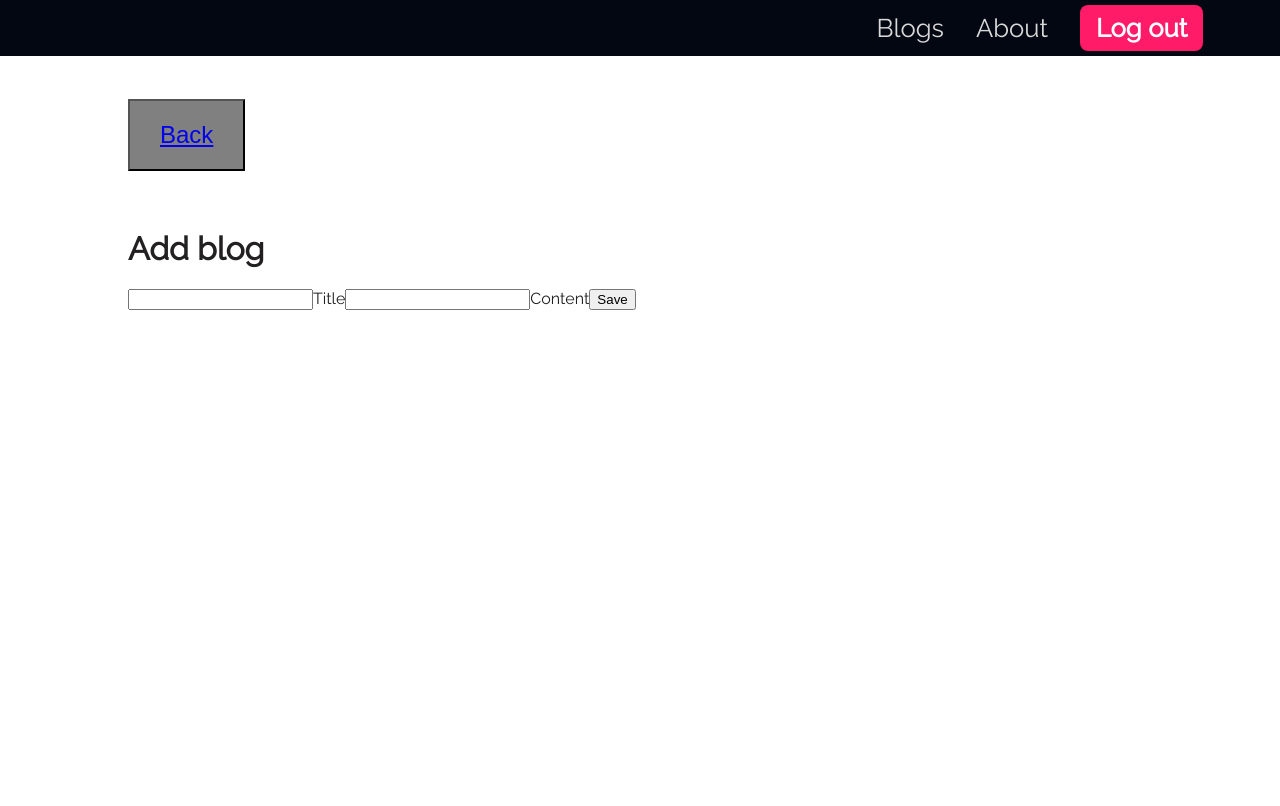
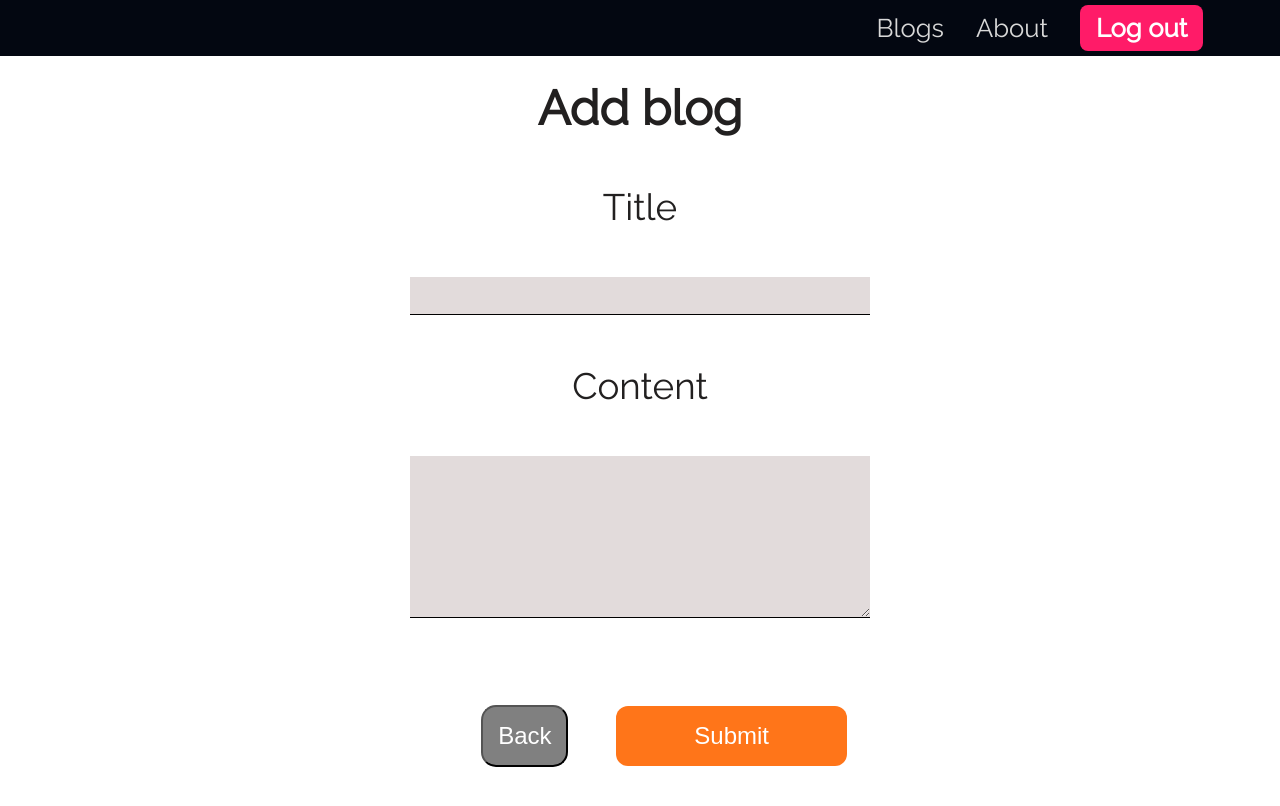
Before and after one commit to sergiornelas/guaostudio, a React (Create React App) app in the folder admin-frontend/: page /blogs/add in a window 1280 px wide. Shown: the top 806 px of the page. Built offline with nearby package versions, Linux system fonts and the light colour scheme; no server answers.

Commit message:
styling checkpoint 2

```diff
--- a/admin-frontend/src/App.css
+++ b/admin-frontend/src/App.css
@@ -81,14 +81,91 @@ ul{
   text-align: center;
 }
 
+.subtitle{
+  font-size: 2.3rem;
+  font-weight: inherit;
+  text-align: center;
+  margin-bottom: 3rem;
+}
+
 .no-decoration{
   text-decoration: none;
   color: black;
 }
 
-.btn-grey {
-  padding: 20px 30px;
+.bold{
+  color:black;
+  font-weight: bold;
+}
+
+.btn-grey, .btn-grey-special {
+  padding: 15px;
   background-color: gray;
   color: white;
   font-size: 1.5rem;
+  margin: 0 3rem;
+  border-radius: 15px;
+  cursor: pointer;
 }
+
+.btn-grey:hover{
+  background-color: rgb(70, 70, 70);
+  color: white;
+}
+
+.btn-grey-special{
+  background-color: rgb(255, 117, 25);
+}
+
+.btn-grey-special:hover{
+  background-color: rgb(172, 69, 0);
+}
+
+.input_style{
+  font-size: 1.1rem;
+  width: 60%;
+  padding: .5rem;
+  border:none;
+  border-bottom: 1.3px black solid;
+  background-color: rgb(226, 219, 219);
+  display: block;
+  margin: 0 auto;
+}
+
+.input_style_textArea{
+  font-size: 1.5rem;
+  font-family: inherit;
+  width: 60%;
+  padding: .5rem;
+  border:none;
+  border-bottom: 1.3px black solid;
+  background-color: rgb(226, 219, 219);
+  display: block;
+  margin: 0 auto;
+}
+
+
+
+
+.center_buttons{
+  text-align: center;
+  margin-top: 4.5rem;
+}
+
+.input_button{
+  width: 30%;
+  margin: 1rem auto;
+  font-size: 1.5rem;
+  background-color: rgb(255, 117, 25);
+  color:rgb(255, 255, 255);
+  padding: 1rem 2rem;
+  border-radius: 12px;
+  border: none;
+  text-align: center;
+  cursor: pointer;
+}
+
+.input_button:hover{
+  background-color: rgb(172, 69, 0);
+  box-shadow: 5px 5px 5px 1px rgb(36, 15, 1);
+}
--- a/admin-frontend/src/components/AddBlog.js
+++ b/admin-frontend/src/components/AddBlog.js
@@ -44,25 +44,23 @@ const AddBlog = props => {
   };
 
   return (
-    <div>
+    <div className={'container'}>
       <Navbar />
-      <br />
-      <button className="btn-grey">
-        <Link to="/blogs">Back</Link>
-      </button>
 
-      <br />
-      <br />
-      <br />
-      <h1>Add blog</h1>
+      <h1 className={'title'}>Add blog</h1>
       <form onSubmit={onSubmit.bind(this)}>
-        <input type="text" name="title" />
-        <label htmlFor="title">Title</label>
+        <h4 className={'subtitle'}>Title</h4>
+        <input type="text" name="title" className={"input_style"}/>
 
-        <input type="text" name="content" />
-        <label htmlFor="content">Content</label>
+        <h4 className={'subtitle'}>Content</h4>
+        <textarea type="text" name="content" rows="5" className={"input_style_textArea"}/>
 
-        <input type="submit" value="Save" />
+        <div className={'center_buttons'}>
+          <Link to="/blogs">
+            <button className="btn-grey">Back</button>
+          </Link>
+          <input className={'input_button'} type="submit" value="Submit" />
+        </div>
       </form>
 
       <br />
--- a/admin-frontend/src/components/BlogDetails.js
+++ b/admin-frontend/src/components/BlogDetails.js
@@ -2,6 +2,7 @@ import React, {Component} from 'react';
 import axios from 'axios';
 import {Link} from 'react-router-dom';
 import Navbar from './Navbar';
+import blogsDetailCSS from '../styles/blogDetail.module.css';
 
 export class BlogItem extends Component {
   constructor(props) {
@@ -12,6 +13,17 @@ export class BlogItem extends Component {
   }
 
   componentDidMount() {
+    axios.interceptors.request.use(
+      config => {
+        config.headers.authorization = `Bearer ${localStorage.getItem(
+          'accToken',
+        )}`;
+        return config;
+      },
+      error => {
+        return Promise.reject(error);
+      },
+    );
     this.getBlog();
   }
 
@@ -27,22 +39,23 @@ export class BlogItem extends Component {
 
   render() {
     return (
-      <div>
+      <div className={'container'}>
         <Navbar />
-        <br />
-        <button className="btn-grey">
-          <Link to="/blogs">Back</Link>
-        </button>
-        <h1>{this.state.details.title}</h1>
-        <ul>
-          <li>Content: {this.state.details.content}</li>
-          <li>Date: {this.state.details.date}</li>
-          <li>user: {this.state.details.user}</li>
-        </ul>
+        <h1 className={'title'}>{this.state.details.title}</h1>
+        <br/>
+        <p className={blogsDetailCSS.info}><span className={"bold"}>Date: </span>{this.state.details.date}</p>
+        <p className={blogsDetailCSS.info}><span className={"bold"}>User ID: </span>{this.state.details.user}</p>
+        <div className={blogsDetailCSS.detailContent}>
+          {this.state.details.content}
+        </div>
 
-        <button className="btn-grey">
-          <Link to={`/blogs/edit/${this.state.details.id}`}>Edit</Link>
-        </button>
+        <Link to="/blogs">
+          <button className="btn-grey">Back</button>
+        </Link>
+
+        <Link to={`/blogs/edit/${this.state.details.id}`}>
+          <button className="btn-grey-special">Edit </button>
+        </Link>
       </div>
     );
   }
--- a/admin-frontend/src/components/Blogs.js
+++ b/admin-frontend/src/components/Blogs.js
@@ -3,6 +3,7 @@ import axios from 'axios';
 import BlogItem from './BlogItem';
 import {Link} from 'react-router-dom';
 import Navbar from './Navbar';
+import blogsCSS from '../styles/blogs.module.css';
 
 class Blogs extends Component {
   constructor() {
@@ -41,14 +42,16 @@ class Blogs extends Component {
       return <BlogItem key={blog.id} item={blog} />;
     });
     return (
-      <div className={"container"}>
+      <div className={'container'}>
         <Navbar />
-        <h1 className={"title"}>Blogs</h1>
+        <h1 className={'title'}>Blogs</h1>
 
         {blogItems}
-        <button className="btn-grey">
-          <Link to="/blogs/add">Add blog</Link>
-        </button>
+
+        <Link to="/blogs/add" >
+          <button className={blogsCSS.add_blog_botton}>Add<div>Blog</div> </button>
+        </Link>
+
       </div>
     );
   }
--- a/admin-frontend/src/components/EditBlog.js
+++ b/admin-frontend/src/components/EditBlog.js
@@ -2,6 +2,7 @@ import React, {Component} from 'react';
 import axios from 'axios';
 import {Link} from 'react-router-dom';
 import Navbar from './Navbar';
+import editBlogCSS from '../styles/editBlog.module.css';
 
 export class EditBlog extends Component {
   constructor(props) {
@@ -17,6 +18,17 @@ export class EditBlog extends Component {
   }
 
   componentDidMount() {
+    axios.interceptors.request.use(
+      config => {
+        config.headers.authorization = `Bearer ${localStorage.getItem(
+          'accToken',
+        )}`;
+        return config;
+      },
+      error => {
+        return Promise.reject(error);
+      },
+    );
     this.getBlogDetails();
   }
 
@@ -70,33 +82,45 @@ export class EditBlog extends Component {
 
   render() {
     return (
-      <div>
+      <div className={'container'}>
         <Navbar />
         <br />
-        <button className="btn-grey">
-          <Link to="/blogs">Back</Link>
-        </button>
-        <h1>Edit Blog</h1>
+
+        <h1 className={'title'}>Edit Blog</h1>
+
         <form onSubmit={this.onSubmit.bind(this)}>
+          <h4 className={'subtitle'}>Title</h4>
           <input
+            className={"input_style"}
             type="text"
             name="title"
             ref="title"
             defaultValue={this.state.title}
             onChange={this.handleInputChange}
           />
-          <label htmlFor="title">Title</label>
 
-          <input
+          <h4 className={'subtitle'}>Content</h4>
+          <textarea
+            className={"input_style_textArea"}
+            rows="5"
             type="text"
             name="content"
             ref="content"
             defaultValue={this.state.content}
             onChange={this.handleInputChange}
           />
-          <label htmlFor="content">Content</label>
 
-          <input type="submit" value="Save" />
+          <div className={"center_buttons"}>
+            <Link to="/blogs">
+              <button className="btn-grey">Back</button>
+            </Link>
+
+            <input
+              className={"input_button"}
+              type="submit"
+              value="Update"
+            />
+          </div>
         </form>
       </div>
     );
--- a/admin-frontend/src/components/Login.js
+++ b/admin-frontend/src/components/Login.js
@@ -45,7 +45,7 @@ const Login = props => {
 
       <div className={loginCSS.container_login}>
         <form onSubmit={login.bind(this)}>
-          <h1 className={loginCSS.subtitle}>Login</h1>
+          <h1 className={"subtitle"}>Login</h1>
           <ul>
             <li className={loginCSS.list_element}>
               <input
--- /dev/null
+++ b/admin-frontend/src/styles/blogDetail.module.css
@@ -0,0 +1,13 @@
+.info{
+  font-size: 1.5rem;
+}
+
+.detailContent{
+  font-size: 1.5rem;
+  border: black solid 1px;
+  border-radius: 10px;
+  padding: 2rem;
+  margin: 4rem 0;
+
+  overflow-y: scroll;
+}
--- /dev/null
+++ b/admin-frontend/src/styles/editBlog.module.css
@@ -0,0 +1,45 @@
+.input_style{
+  font-size: 1.1rem;
+  width: 60%;
+  padding: .5rem;
+  border:none;
+  border-bottom: 1.3px black solid;
+  background-color: rgb(226, 219, 219);
+  display: block;
+  margin: 0 auto;
+}
+
+.input_style_textArea{
+  font-size: 1.5rem;
+  font-family: inherit;
+  width: 60%;
+  padding: .5rem;
+  border:none;
+  border-bottom: 1.3px black solid;
+  background-color: rgb(226, 219, 219);
+  display: block;
+  margin: 0 auto;
+}
+
+.input_button{
+  width: 30%;
+  margin: 1rem auto;
+  font-size: 1.5rem;
+  background-color: rgb(255, 117, 25);
+  color:rgb(255, 255, 255);
+  padding: 1rem 2rem;
+  border-radius: 12px;
+  border: none;
+  text-align: center;
+  cursor: pointer;
+}
+
+.input_button:hover{
+  background-color: rgb(172, 69, 0);
+  box-shadow: 5px 5px 5px 1px rgb(36, 15, 1);
+}
+
+.center_buttons{
+  text-align: center;
+  margin-top: 4.5rem;
+}
--- a/admin-frontend/src/styles/login.module.css
+++ b/admin-frontend/src/styles/login.module.css
@@ -3,10 +3,6 @@
   /* margin-top: -60px;
   height: 110vh; */
   /* background: linear-gradient(black 10%, white 40%); */
-}
-
-.logingg {
-  color:red;
 }
 
 /* .title{
@@ -20,13 +16,6 @@
   width: 35%;
   margin: 10px auto;
   padding: .5rem;
-}
-
-.subtitle{
-  font-size: 2.3rem;
-  font-weight: inherit;
-  text-align: center;
-  margin-bottom: 3rem;
 }
 
 .list_element{
```
Also changed, not shown: admin-frontend/src/components/BlogItem.js (+24 -7 lines), admin-frontend/src/styles/blogs.module.css (+40 -3 lines).
